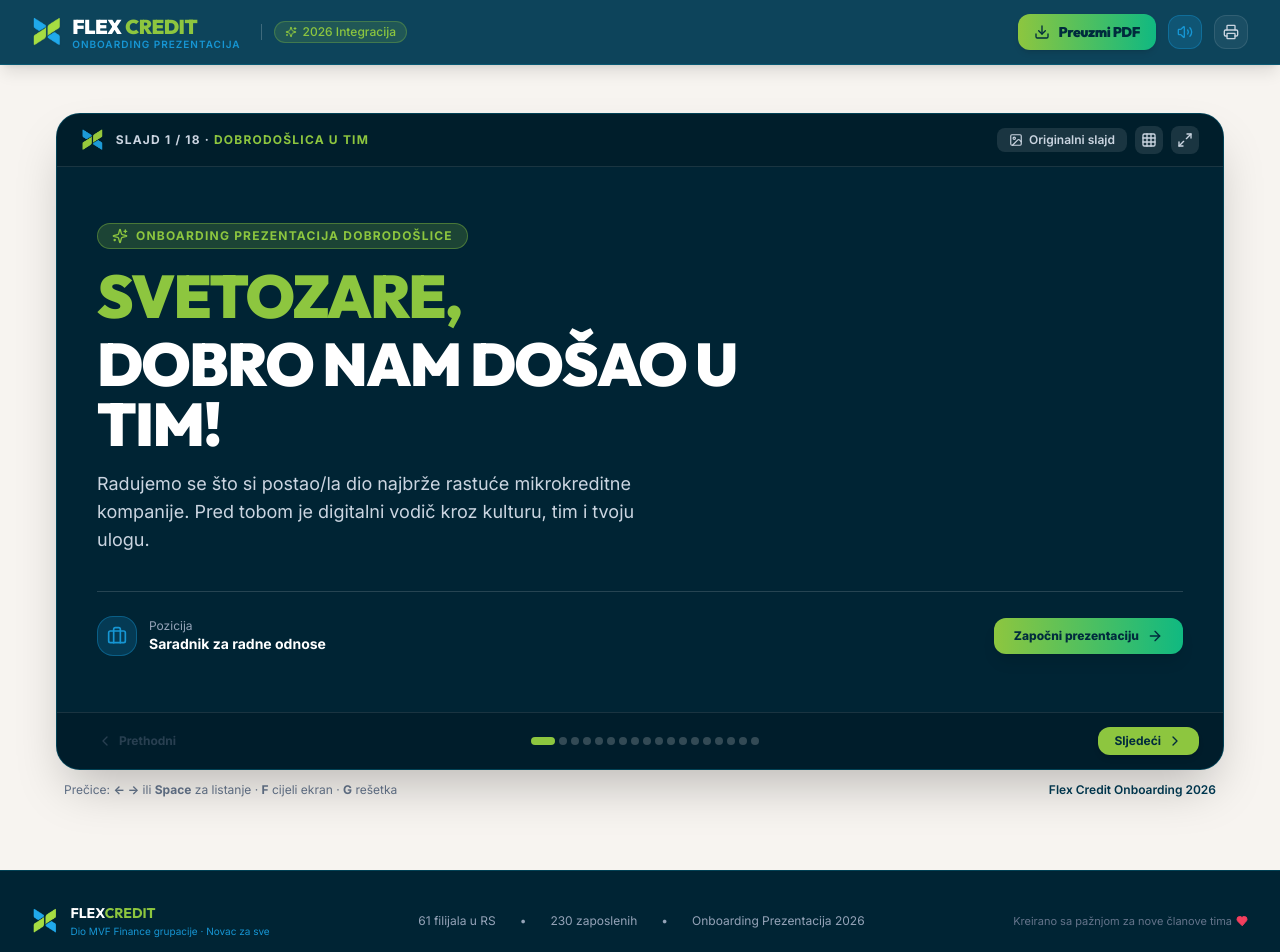
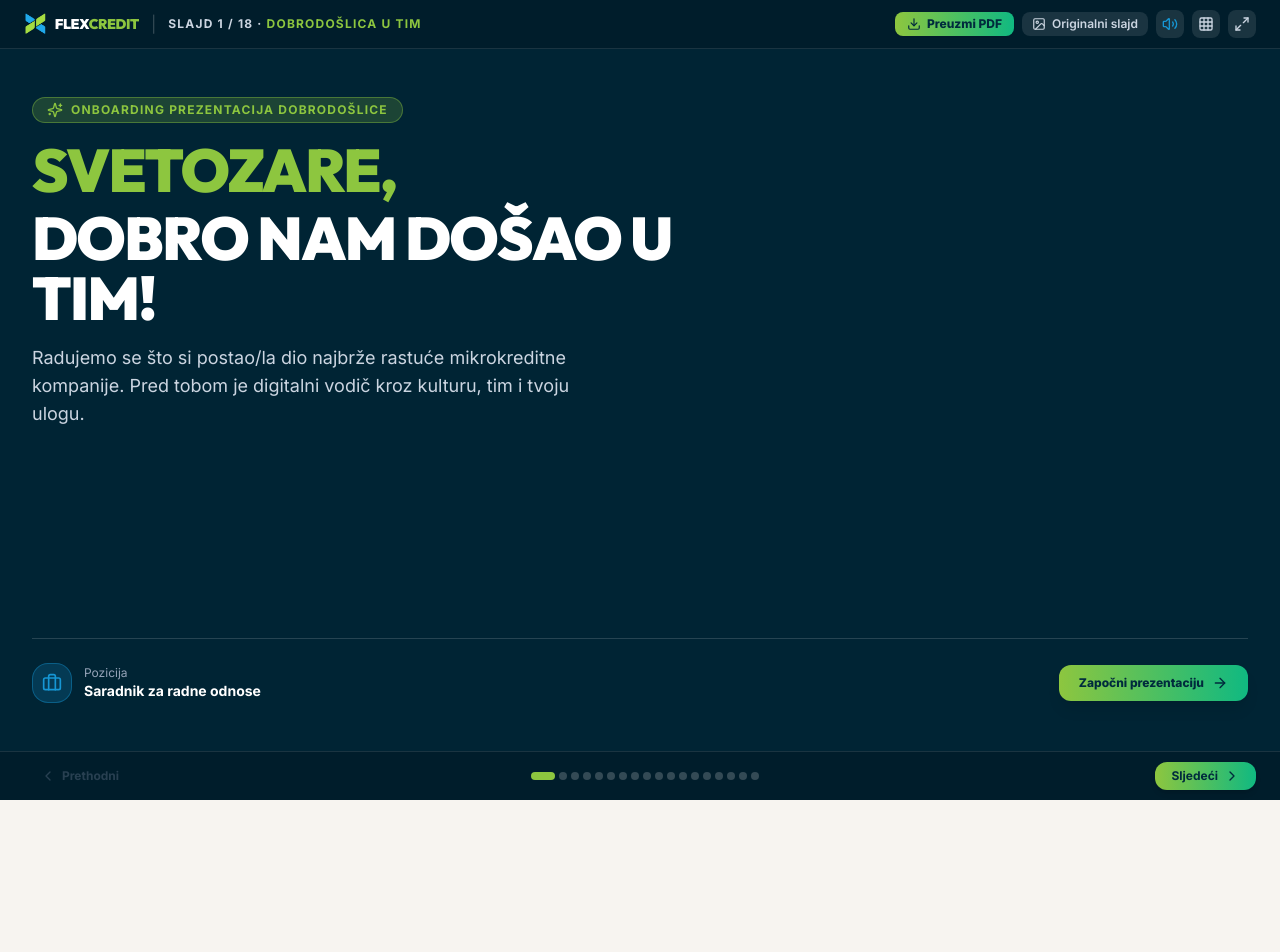
Before and after one commit to b0j-an/flexcredit-onboarding, a React (Vite) app: page / in a window 1280 px wide. Shown: the top 952 px of the page. After the commit the page ends 800 px from the top, so only its background shows below. Built offline with nearby package versions, Linux system fonts and the light colour scheme.

Commit message:
UI: Direct full-screen presentation mode with embedded controls and PDF download

```diff
--- a/src/App.tsx
+++ b/src/App.tsx
@@ -1,68 +1,17 @@
 import React, { useState } from 'react';
-import { Navbar } from './components/Navbar';
 import { SlideDeck } from './components/SlideDeck';
 import { defaultProfile } from './data/onboardingData';
-import { Heart } from 'lucide-react';
 
 export const App: React.FC = () => {
   const [soundEnabled, setSoundEnabled] = useState(true);
 
-  const handlePrint = () => {
-    window.print();
-  };
-
   return (
-    <div className="min-h-screen bg-[#F7F4F0] flex flex-col selection:bg-brand-green selection:text-brand-petrol">
-
-      {/* Navigation */}
-      <Navbar
+    <div className="h-screen w-screen bg-[#001D2B] overflow-hidden flex flex-col selection:bg-brand-green selection:text-brand-petrol">
+      <SlideDeck
+        profile={defaultProfile}
         soundEnabled={soundEnabled}
         onToggleSound={() => setSoundEnabled(prev => !prev)}
-        onPrint={handlePrint}
       />
-
-      {/* Main Content Area — Pure Presentation */}
-      <main className="flex-1 max-w-7xl mx-auto px-4 sm:px-6 lg:px-8 pt-4 sm:pt-6 w-full flex flex-col justify-center">
-        <SlideDeck
-          profile={defaultProfile}
-          soundEnabled={soundEnabled}
-        />
-      </main>
-
-      {/* Footer */}
-      <footer className="bg-[#002434] text-slate-400 text-xs py-8 border-t border-cyan-500/20 no-print mt-12">
-        <div className="max-w-7xl mx-auto px-4 sm:px-6 lg:px-8 flex flex-col md:flex-row items-center justify-between gap-6">
-          <div className="flex items-center gap-3">
-            <img
-              src="/assets/branding/flexcredit-symbol.png"
-              alt="Flex Credit"
-              className="h-7 w-auto object-contain brightness-110"
-            />
-            <div>
-              <span className="font-display font-bold text-white text-sm">
-                FLEX<span className="text-brand-green">CREDIT</span>
-              </span>
-              <span className="text-[10px] block text-brand-cyan">
-                Dio MVF Finance grupacije · Novac za sve
-              </span>
-            </div>
-          </div>
-
-          <div className="flex items-center gap-6 text-slate-400 text-xs">
-            <span>61 filijala u RS</span>
-            <span>•</span>
-            <span>230 zaposlenih</span>
-            <span>•</span>
-            <span>Onboarding Prezentacija 2026</span>
-          </div>
-
-          <div className="text-slate-500 text-[11px] flex items-center gap-1">
-            <span>Kreirano sa pažnjom za nove članove tima</span>
-            <Heart className="w-3 h-3 text-rose-500 fill-current" />
-          </div>
-        </div>
-      </footer>
-
     </div>
   );
 };
--- a/src/components/SlideDeck.tsx
+++ b/src/components/SlideDeck.tsx
@@ -1,7 +1,7 @@
 import React, { useState, useEffect, useCallback } from 'react';
 import {
   ChevronLeft, ChevronRight, Maximize2, Minimize2, Grid, Sparkles,
-  Layers, Volume2, HelpCircle, ArrowRight, UserCheck, Trophy, Store,
+  Layers, Volume2, VolumeX, HelpCircle, ArrowRight, UserCheck, Trophy, Store,
   Building2, Users, Target, ShieldCheck, HeartHandshake, Eye, CheckCircle2,
   Calendar, MapPin, Compass, Briefcase, Award, TrendingUp, Lightbulb, Download, Image as ImageIcon
 } from 'lucide-react';
@@ -17,11 +17,13 @@
 interface SlideDeckProps {
   profile: EmployeeProfile;
   soundEnabled: boolean;
+  onToggleSound?: () => void;
 }
 
 export const SlideDeck: React.FC<SlideDeckProps> = ({
   profile,
   soundEnabled,
+  onToggleSound,
 }) => {
   const [currentSlide, setCurrentSlide] = useState(1);
   const [isFullscreen, setIsFullscreen] = useState(false);
@@ -121,29 +123,43 @@
   ];
 
   return (
-    <div className="flex flex-col items-center justify-center p-3 sm:p-6 max-w-7xl mx-auto w-full">
-
-      {/* Presentation Container (16:9 Widescreen Ratio Frame) */}
-      <div className="w-full bg-[#002434] rounded-3xl shadow-2xl overflow-hidden border border-cyan-500/20 flex flex-col relative aspect-[16/9] min-h-[580px] max-h-[820px]">
+    <div className="w-full h-full flex flex-col bg-[#002434] relative overflow-hidden select-none">
 
       {/* Slide Header Toolbar */}
-        <div className="px-6 py-3 bg-[#001D2B]/90 border-b border-white/10 flex items-center justify-between z-20">
+      <div className="px-4 sm:px-6 py-2.5 bg-[#001D2B]/95 border-b border-white/10 flex items-center justify-between z-20 flex-shrink-0">
         <div className="flex items-center gap-3">
+          <div className="flex items-center gap-2">
             <img
               src="/assets/branding/flexcredit-symbol.png"
               alt="Logo"
-              className="h-6 w-auto object-contain"
+              className="h-6 w-auto object-contain brightness-110"
             />
-            <span className="text-xs font-bold uppercase tracking-widest text-slate-300 hidden sm:inline">
+            <span className="font-display font-black text-sm tracking-tight text-white hidden sm:inline">
+              FLEX<span className="text-brand-green">CREDIT</span>
+            </span>
+          </div>
+          <span className="hidden sm:inline text-white/20">|</span>
+          <span className="text-xs font-bold uppercase tracking-widest text-slate-300">
             Slajd {currentSlide} / {totalSlides} · <span className="text-brand-green">{slideTitles[currentSlide - 1]}</span>
           </span>
         </div>
 
         <div className="flex items-center gap-2">
+          {/* Download PDF Button */}
+          <a
+            href="/FlexCredit-Dobrodoslica.pdf"
+            download="FlexCredit-Dobrodoslica.pdf"
+            className="px-3 py-1 rounded-lg bg-gradient-to-r from-brand-green to-emerald-500 hover:brightness-110 text-[#002B3D] text-xs font-black flex items-center gap-1.5 shadow-sm transition-all"
+            title="Preuzmi prezentaciju kao PDF"
+          >
+            <Download className="w-3.5 h-3.5 text-[#002B3D]" />
+            <span className="hidden sm:inline">Preuzmi PDF</span>
+          </a>
+
           {/* Toggle Original Slide View */}
           <button
             onClick={() => setShowOriginalSlide(prev => !prev)}
-              className={`px-3 py-1 rounded-lg text-xs font-semibold flex items-center gap-1.5 transition-all ${
+            className={`px-2.5 py-1 rounded-lg text-xs font-semibold flex items-center gap-1.5 transition-all ${
               showOriginalSlide
                 ? 'bg-brand-cyan text-white shadow-sm'
                 : 'bg-white/10 text-slate-300 hover:bg-white/20'
@@ -151,8 +167,23 @@
             title="Prebaci na originalni sken slajda"
           >
             <ImageIcon className="w-3.5 h-3.5" />
-              <span className="hidden md:inline">{showOriginalSlide ? 'Digitalni dizajn' : 'Originalni slajd'}</span>
+            <span className="hidden lg:inline">{showOriginalSlide ? 'Digitalni prikaz' : 'Originalni slajd'}</span>
           </button>
+
+          {/* Sound Toggle */}
+          {onToggleSound && (
+            <button
+              onClick={onToggleSound}
+              className={`p-1.5 rounded-lg text-xs transition-colors ${
+                soundEnabled
+                  ? 'bg-white/10 text-brand-cyan hover:bg-white/20'
+                  : 'bg-white/5 text-slate-400 hover:bg-white/10'
+              }`}
+              title={soundEnabled ? 'Isključi zvučne efekte' : 'Uključi zvučne efekte'}
+            >
+              {soundEnabled ? <Volume2 className="w-4 h-4" /> : <VolumeX className="w-4 h-4" />}
+            </button>
+          )}
 
           {/* Grid Overview Button */}
           <button
@@ -177,7 +208,7 @@
       </div>
 
       {/* Slide Content Area */}
-        <div className="flex-1 relative overflow-hidden flex items-center justify-center p-6 sm:p-10 text-white">
+      <div className="flex-1 relative overflow-y-auto sm:overflow-hidden flex items-center justify-center p-4 sm:p-8 text-white w-full max-w-7xl mx-auto">
 
           {showOriginalSlide ? (
             /* Original Slide Image Mode */
@@ -1045,7 +1076,7 @@
         </div>
 
       {/* Slide Footer Navigation Controls */}
-        <div className="px-6 py-3.5 bg-[#001D2B]/95 border-t border-white/10 flex items-center justify-between z-20">
+      <div className="px-4 sm:px-6 py-2.5 bg-[#001D2B]/95 border-t border-white/10 flex items-center justify-between z-20 flex-shrink-0">
 
         <button
           onClick={goToPrev}
@@ -1057,7 +1088,7 @@
           }`}
         >
           <ChevronLeft className="w-4 h-4" />
-            <span>Prethodni</span>
+          <span className="hidden sm:inline">Prethodni</span>
         </button>
 
         {/* Slide dots indicator */}
@@ -1085,10 +1116,10 @@
           className={`px-4 py-1.5 rounded-xl text-xs font-bold flex items-center gap-1.5 transition-all ${
             currentSlide === totalSlides
               ? 'opacity-40 cursor-not-allowed text-slate-500'
-                : 'bg-brand-green hover:bg-brand-green-light text-[#002B3D] font-black shadow-md'
+              : 'bg-gradient-to-r from-brand-green to-emerald-500 hover:brightness-110 text-[#002B3D] font-black shadow-md'
           }`}
         >
-            <span>Sljedeći</span>
+          <span className="hidden sm:inline">Sljedeći</span>
           <ChevronRight className="w-4 h-4" />
         </button>
 
@@ -1133,13 +1164,5 @@
       )}
 
     </div>
-
-      {/* Slide Navigation Hints */}
-      <div className="w-full flex items-center justify-between text-xs text-slate-500 mt-3 px-2">
-        <span>Prečice: <strong>← →</strong> ili <strong>Space</strong> za listanje · <strong>F</strong> cijeli ekran · <strong>G</strong> rešetka</span>
-        <span className="text-brand-petrol font-semibold">Flex Credit Onboarding 2026</span>
-      </div>
-
-    </div>
   );
 };
```
Lines whose indentation alone changed are shown as unchanged.
